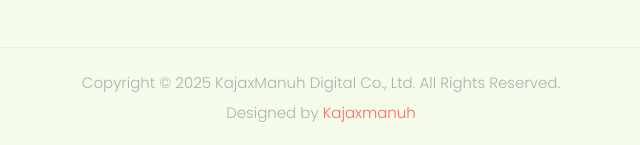
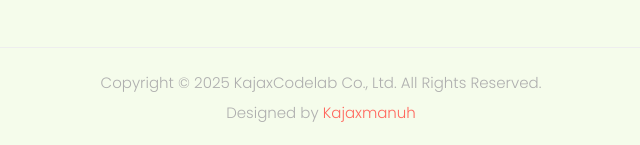
Before and after one commit to EMMANUELNZYOKI/Kajaxmanuh-web-advert.com, a plain HTML site: page index.html in a window 1280 px wide. Shown: the part 7240-7385 px from the top of the page, 319-959 px from the left. Drawn offline with Linux system fonts and the light colour scheme.

Commit message:
year update

```diff
--- a/index.html
+++ b/index.html
@@ -679,11 +679,16 @@ TemplateMo 565 kajax Digital
         </div>
         <div class="col-lg-12">
           <div class="copyright">
-            <p>Copyright © 2025 KajaxManuh Digital Co., Ltd. All Rights Reserved.
+          <p>
+            Copyright © <span id="year"></span> KajaxCodelab Co., Ltd. All Rights Reserved.
             <br>
             Designed by <a rel="nofollow" href="#" title="#">Kajaxmanuh</a>
           </p>
-          </div>
+        </div>
+
+        <script>
+          document.getElementById("year").textContent = new Date().getFullYear();
+        </script>
         </div>
 
       </div>
```
